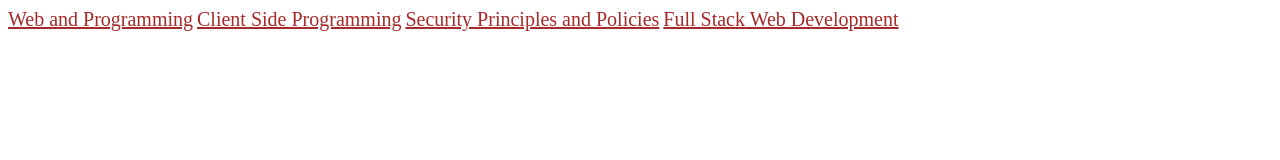
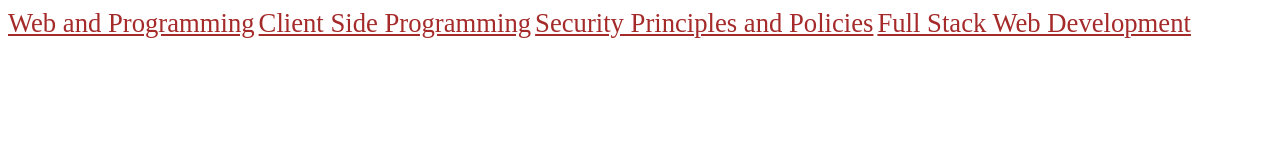
Before and after one commit to tjbcca/I2STSL, a plain HTML site: page index.html in a window 1280 px wide. Drawn offline with Linux system fonts and the light colour scheme.

Commit message:
changed font size

```diff
--- a/index.html
+++ b/index.html
@@ -1,11 +1,17 @@
 <!DOCTYPE html>
 <html>
-<head>
-<title>Courses</title>
-<link rel="stylesheet" href="styles.css">
-</head>
-<a href="./WebAndProgramming.html" target="_blank">Web and Programming</a>
-<a href="./ClientSideProgramming.html" target="_blank">Client Side Programming</a>
-<a href="./SecurityPrinciplesAndPolicies.html" target="_blank">Security Principles and Policies</a>
-<a href="./FullStackWebDevelopment.html" target="_blank">Full Stack Web Development</a>
+  <head>
+    <title>Courses</title>
+    <link rel="stylesheet" href="styles.css" />
+  </head>
+  <a href="./WebAndProgramming.html" target="_blank">Web and Programming</a>
+  <a href="./ClientSideProgramming.html" target="_blank"
+    >Client Side Programming</a
+  >
+  <a href="./SecurityPrinciplesAndPolicies.html" target="_blank"
+    >Security Principles and Policies</a
+  >
+  <a href="./FullStackWebDevelopment.html" target="_blank"
+    >Full Stack Web Development</a
+  >
 </html>
--- a/styles.css
+++ b/styles.css
@@ -1,11 +1,11 @@
 a {
-    font-size: 20px;
+  font-size: 20pt;
 }
 h1 {
-    font-weight: bold
+  font-weight: bold;
 }
 p {
-    font-size: 16px;
+  font-size: 16pt;
 }
 a:link {
   color: brown;
```
Also changed, not shown: ClientSideProgramming.html (+5 -2 lines), FullStackWebDevelopment.html (+5 -2 lines), SecurityPrinciplesAndPolicies.html (+10 -2 lines), WebAndProgramming.html (+7 -2 lines). Lines whose indentation alone changed are shown as unchanged.
